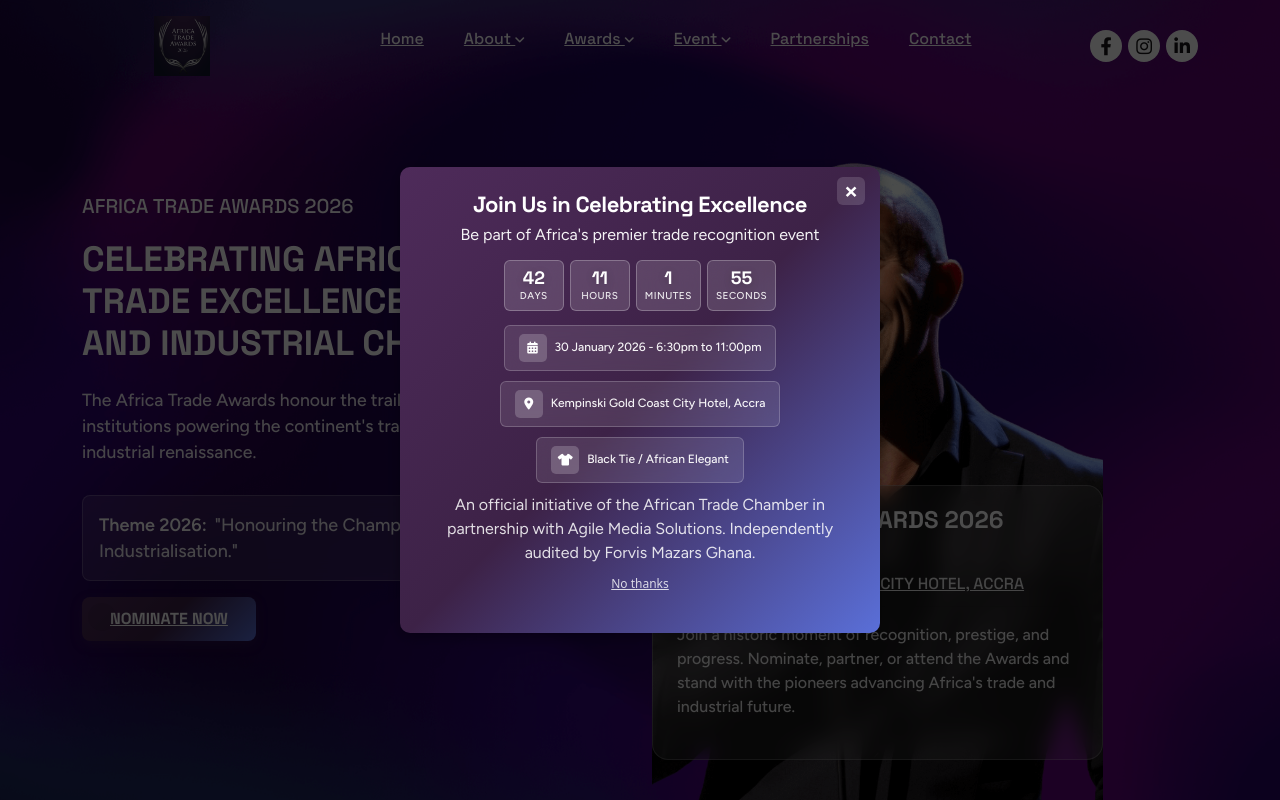
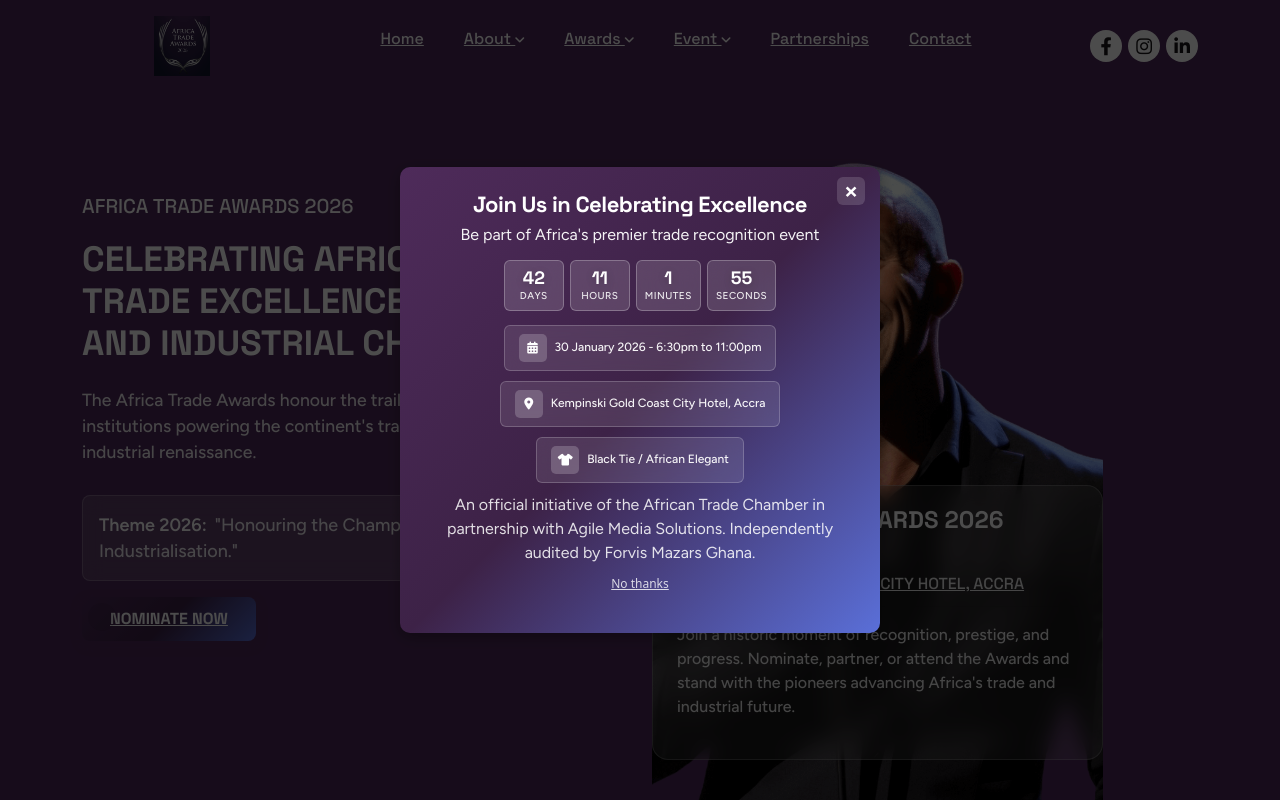
Before and after one commit to wastwagon/africatradeawards.com, a Next.js app: page / in a window 1280 px wide. Shown: the top 800 px of the page. Built offline with nearby package versions, Linux system fonts and the light colour scheme.

Commit message:
Change hero banner background to solid purple, remove gradient and background image

```diff
--- a/components/sections/home1/HeroSection.tsx
+++ b/components/sections/home1/HeroSection.tsx
@@ -5,17 +5,12 @@ export default function HeroSection() {
 	return (
 		<section className="hero1-section-area"
 			style={{
-				backgroundImage: 'url(/assets/img/bg/header-bg2.png)',
+				backgroundColor: '#4e2b5a',
 				minHeight: '100vh',
 				display: 'flex',
 				alignItems: 'center',
-				backgroundSize: 'cover',
-				backgroundPosition: 'center',
-				backgroundRepeat: 'no-repeat',
 				position: 'relative'
 			}}>
-			{/* Overlay for better text readability */}
-			<div style={{ position: 'absolute', inset: 0, backgroundColor: 'rgba(0, 0, 0, 0.4)', zIndex: 1 }}></div>
 
 			<div className="container" style={{ position: 'relative', zIndex: 10 }}>
 				<div className="row">
```
